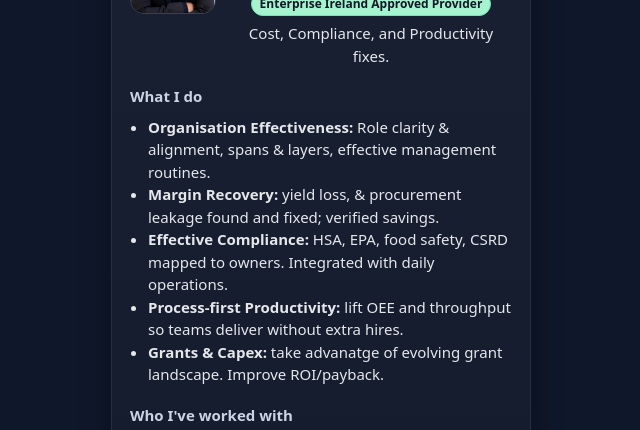
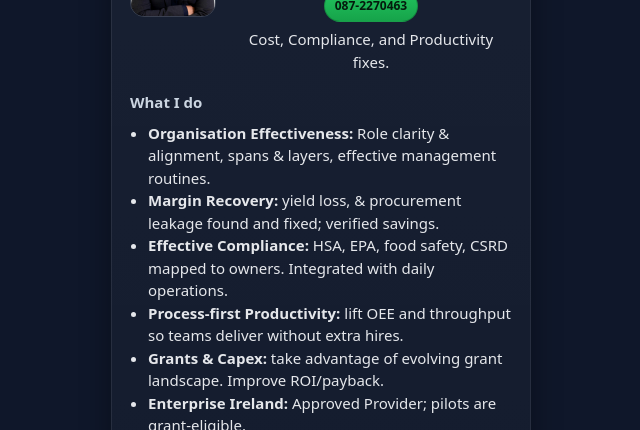
Before and after one commit to Tyrekicker/james-bio, a plain HTML site: page index.html in a window 1280 px wide. Shown: the part 164-594 px from the top of the page, without its empty margins (319-959 px from the left). Drawn offline with Linux system fonts and the light colour scheme.

Commit message:
Refactor tag styling and update contact link

```diff
--- a/index.html
+++ b/index.html
@@ -29,7 +29,17 @@
     p,li{font-size:15px}
     .hero{display:flex;gap:14px;align-items:center}
     .hero img{width:84px;height:84px;border-radius:14px;object-fit:cover;border:1px solid rgba(255,255,255,0.15)}
-    .tag{display:inline-block;font-size:12px;color:#111827;background:#a7f3d0;border:1px solid #6ee7b7;padding:2px 8px;border-radius:999px;font-weight:600}
+    .tag{
+      display:inline-block;
+      font-size:12px;
+      color:#041b0d; /* match CTA text */
+      background:linear-gradient(180deg,var(--accent),var(--accent-2)); /* match CTA green */
+      border:1px solid rgba(0,0,0,0.2);
+      padding:6px 10px;
+      border-radius:999px;
+      font-weight:800;
+      text-decoration:none;
+    }
     ul{padding-left:18px;margin:8px 0}
     .logos{display:grid;grid-template-columns:repeat(3,1fr);gap:10px;margin-top:10px}
     .logos img{width:100%;height:40px;object-fit:contain;filter:grayscale(100%);opacity:.9}
@@ -45,8 +55,8 @@
       <div class="hero">
         <img src="assets/headshot.jpg" alt="James Fulham, operations and compliance consultant" loading="eager" />
         <div style="text-align:center">
-        <h1 id="title">James Fulham<br>Rapid Improvements in Food &amp; Dairy</h1>
-          <div class="tag" aria-label="Enterprise Ireland status">Enterprise Ireland Approved Provider</div>
+          <h1 id="title">James Fulham<br>Rapid Improvements in Food &amp; Dairy</h1>
+          <a class="tag" href="tel:+353872270463" aria-label="Call James Fulham on 087-2270463">087-2270463</a>
           <p style="margin:6px 0 0">Cost, Compliance, and Productivity fixes.</p>
         </div>
       </div>
@@ -57,14 +67,12 @@
         <li><strong>Margin Recovery:</strong> yield loss, &amp; procurement leakage found and fixed; verified savings.</li>
         <li><strong>Effective Compliance:</strong> HSA, EPA, food safety, CSRD mapped to owners. Integrated with daily operations.</li>
         <li><strong>Process-first Productivity:</strong> lift OEE and throughput so teams deliver without extra hires.</li>
-        <li><strong>Grants &amp; Capex:</strong> take advanatge of evolving grant landscape. Improve ROI/payback.</li>
+        <li><strong>Grants &amp; Capex:</strong> take advantage of evolving grant landscape. Improve ROI/payback.</li>
+        <li><strong>Enterprise Ireland:</strong> Approved Provider; pilots are grant-eligible.</li>
       </ul>
 
       <h2>Who I've worked with</h2>
-      <!--p class="fine">Clients include:</p-->
       <div class="logos" aria-label="Client logos">
-        <!-- Replace placeholders with real files in /assets/logos/ -->
-
         <img src="assets/logos/greenisle.jpg" alt="Green Isle Foods" loading="lazy" />
         <img src="assets/logos/foxs.jpg" alt="Fox’s Biscuits" loading="lazy" />
         <img src="assets/logos/northernfoods.png" alt="Northern Foods" loading="lazy" />
```
